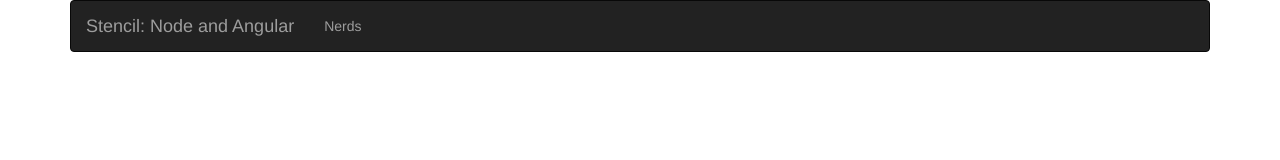
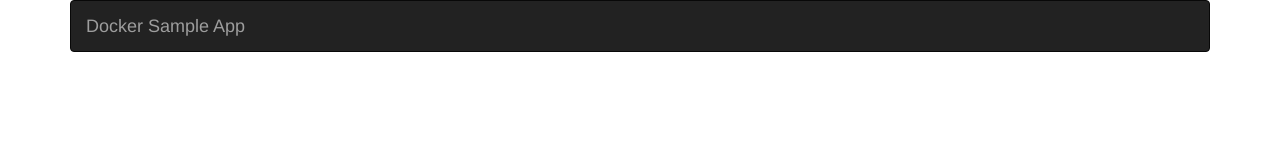
Before and after one commit to amandabaker/sampleDockerApp, a website: page node-web-app/public/views/index.html in a window 1280 px wide. Drawn offline with nearby package versions, Linux system fonts and the light colour scheme; some packages are replaced by stand-ins of ours; files that its build step writes are made by us from their sources.

Commit message:
Change title and remove unused link from header

```diff
--- a/node-web-app/public/views/index.html
+++ b/node-web-app/public/views/index.html
@@ -27,13 +27,13 @@
     <!-- HEADER -->
     <nav class="navbar navbar-inverse">
         <div class="navbar-header">
-            <a class="navbar-brand" href="/">Stencil: Node and Angular</a>
+            <a class="navbar-brand" href="/">Docker Sample App</a>
         </div>
 
         <!-- LINK TO OUR PAGES. ANGULAR HANDLES THE ROUTING HERE -->
-        <ul class="nav navbar-nav">
+        <!--<ul class="nav navbar-nav">
             <li><a href="/nerds">Nerds</a></li>
-        </ul>
+        </ul>-->
     </nav>
 
     <!-- ANGULAR DYNAMIC CONTENT -->
```
